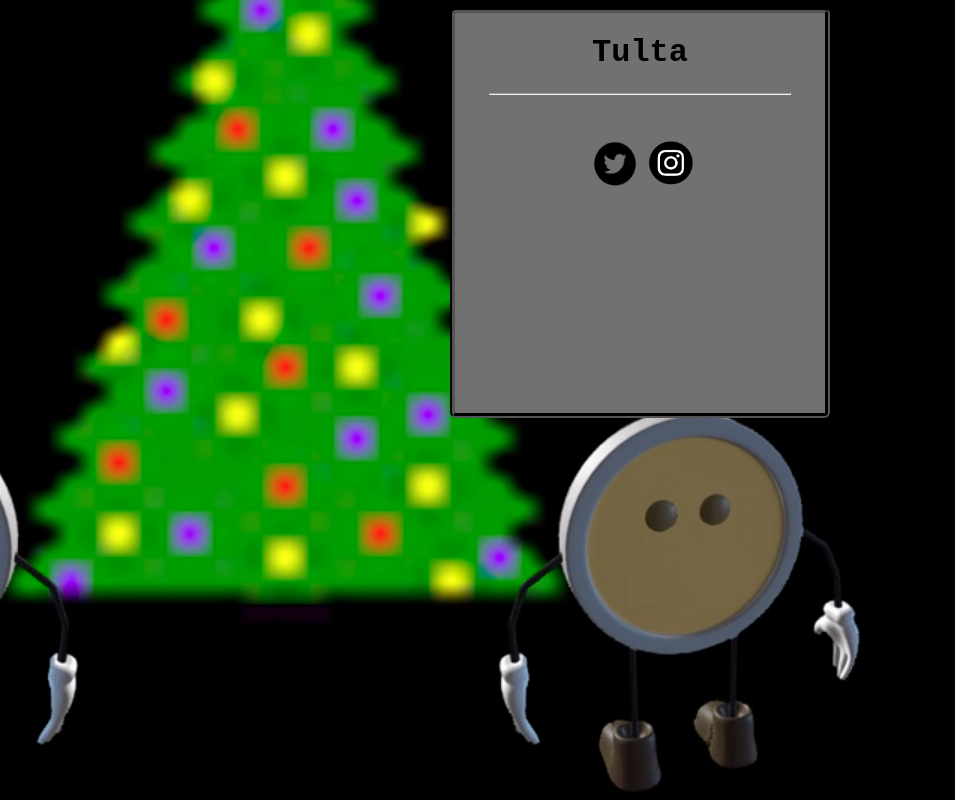
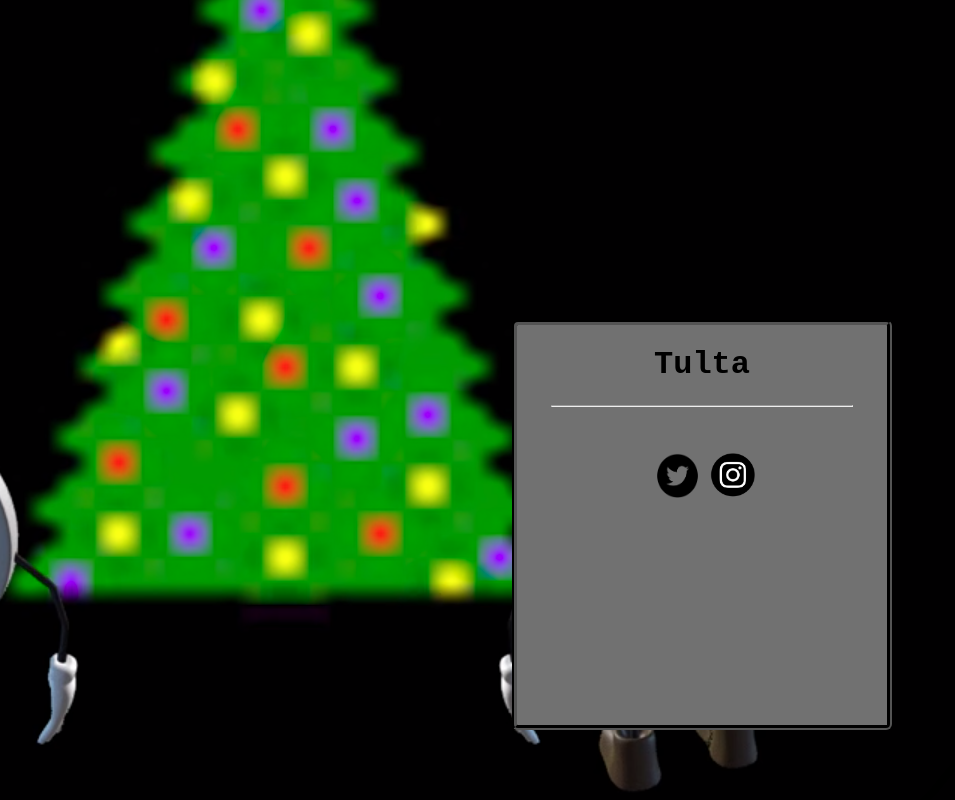
Before and after one commit to tultaa/tulta.github.io, a plain HTML site: page index.html in a window 1280 px wide. Shown: the whole page, without its empty margins (0-955 px from the left). Drawn offline with Linux system fonts and the light colour scheme.

Commit message:
Update style.css

```diff
--- a/style.css
+++ b/style.css
@@ -23,8 +23,9 @@
   border-width: thick;
   border-radius: 0.375rem 0.375rem 0.375rem 0.375rem;
   border-color: #000000;
-  position: flex;
-  bottom: 650px
+  position: absolute;
+  left: 40%;
+  top: 40%;
   z-index: 1;
 
 }
@@ -49,7 +50,7 @@
   display: block;
   margin-left: auto;
   margin-right: auto;
-  width: 48px;
+  width: 47px;
   height: 45px;
   position: relative;
   right: 45px;
```
